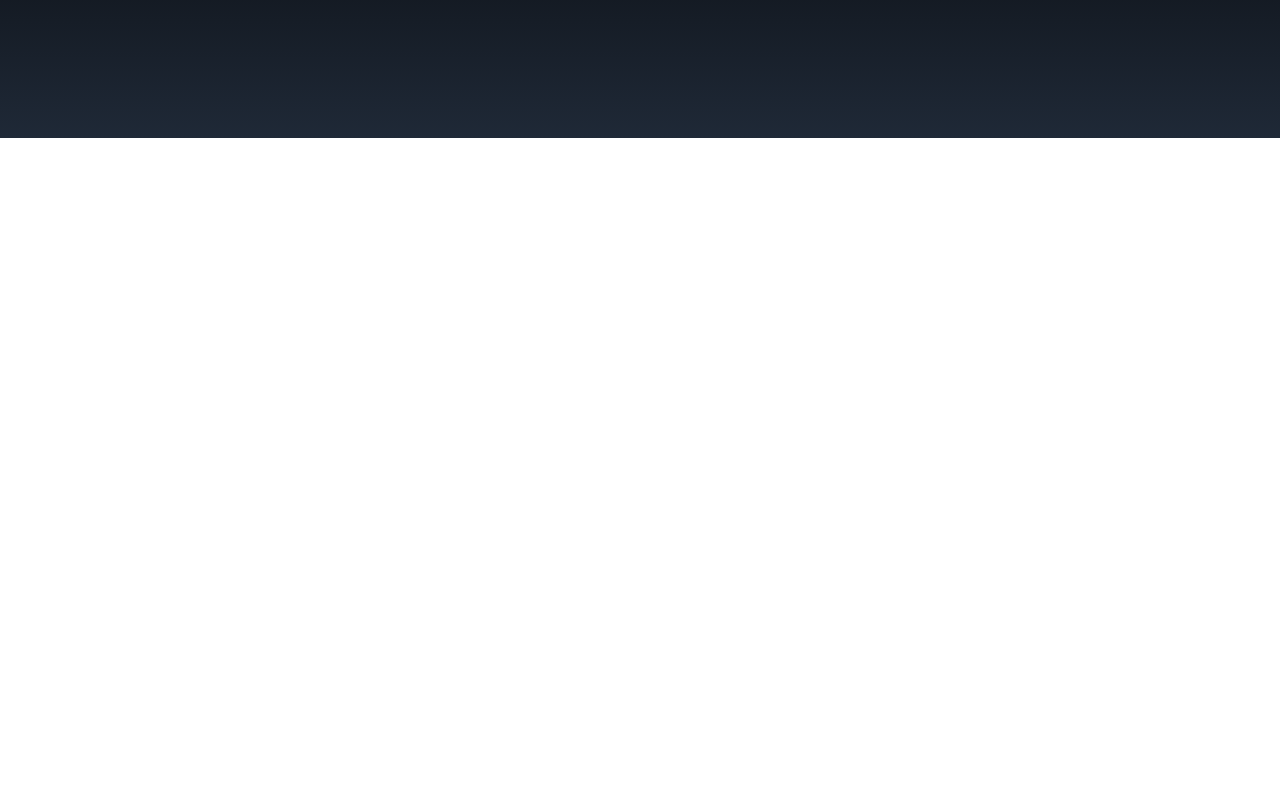
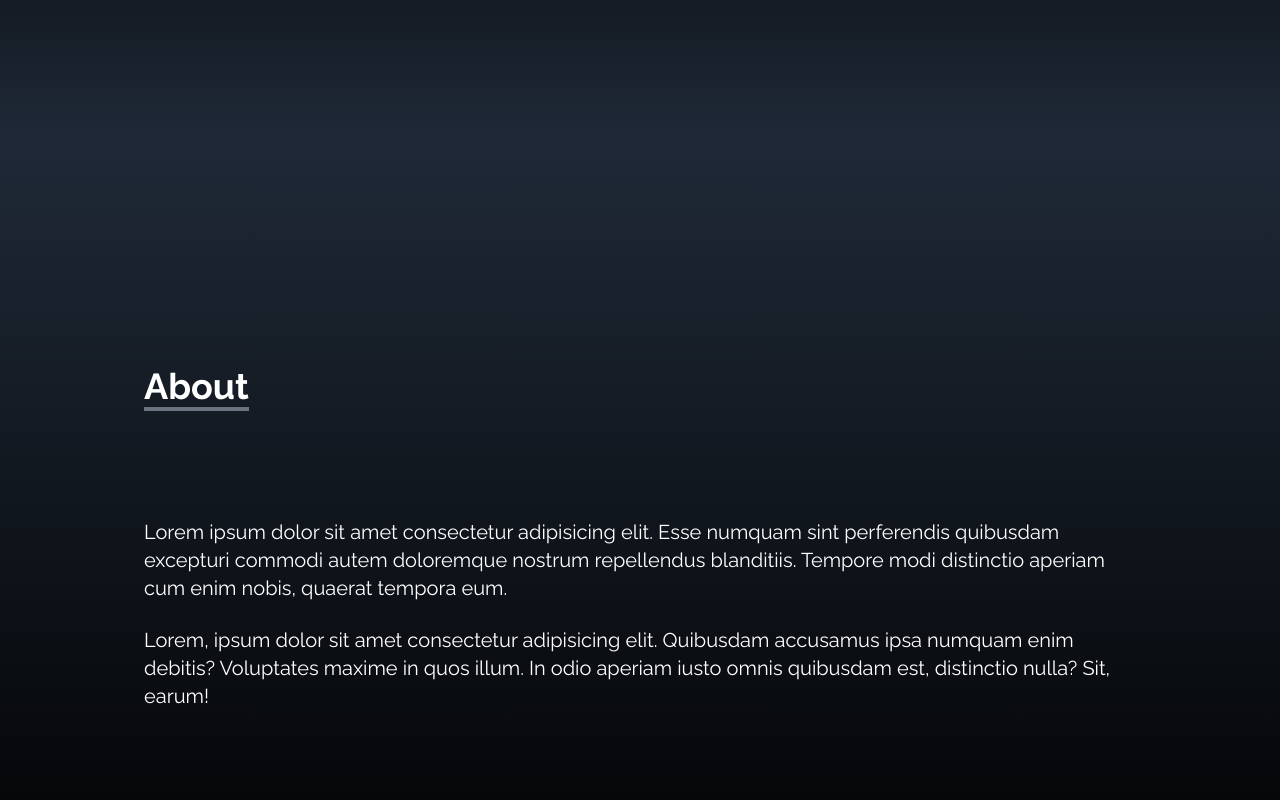
Before and after one commit to kpaccess/react-portfolio, a React (Create React App) app: page / in a window 1280 px wide. Shown: the part 662-1462 px from the top of the page. Before the commit the page ends 859 px from the top, so only its background shows below. Built offline with nearby package versions, Linux system fonts and the light colour scheme.

Commit message:
about page

```diff
--- a/src/App.js
+++ b/src/App.js
@@ -1,3 +1,4 @@
+import About from "./components/About";
 import Home from "./components/Home";
 import NavBar from "./components/NavBar";
 import SocialLinks from "./components/SocialLinks";
@@ -6,7 +7,7 @@ function App() {
     <div className="App">
       <NavBar />
       <Home />
-
+      <About />
       <SocialLinks />
     </div>
   );
--- /dev/null
+++ b/src/components/About.jsx
@@ -0,0 +1,35 @@
+import React from "react";
+
+const About = () => {
+  return (
+    <div
+      name="about"
+      className="w-full h-screen bg-gradient-to-b from-gray-800 to-black text-white"
+    >
+      <div className=" max-w-screen-lg p-4 mx-auto flex flex-col justify-center w-full h-full">
+        <div className="pb-8">
+          <p className="text-4xl font-bold inline border-b-4 border-gray-500">
+            About
+          </p>
+        </div>
+        <p className="text-xl mt-20">
+          Lorem ipsum dolor sit amet consectetur adipisicing elit. Esse numquam
+          sint perferendis quibusdam excepturi commodi autem doloremque nostrum
+          repellendus blanditiis. Tempore modi distinctio aperiam cum enim
+          nobis, quaerat tempora eum.
+        </p>
+
+        <br />
+
+        <p className="text-xl">
+          Lorem, ipsum dolor sit amet consectetur adipisicing elit. Quibusdam
+          accusamus ipsa numquam enim debitis? Voluptates maxime in quos illum.
+          In odio aperiam iusto omnis quibusdam est, distinctio nulla? Sit,
+          earum!
+        </p>
+      </div>
+    </div>
+  );
+};
+
+export default About;
```
